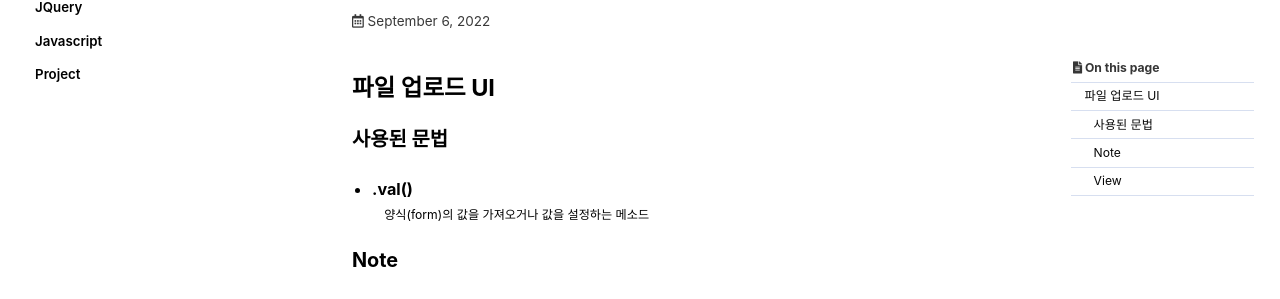
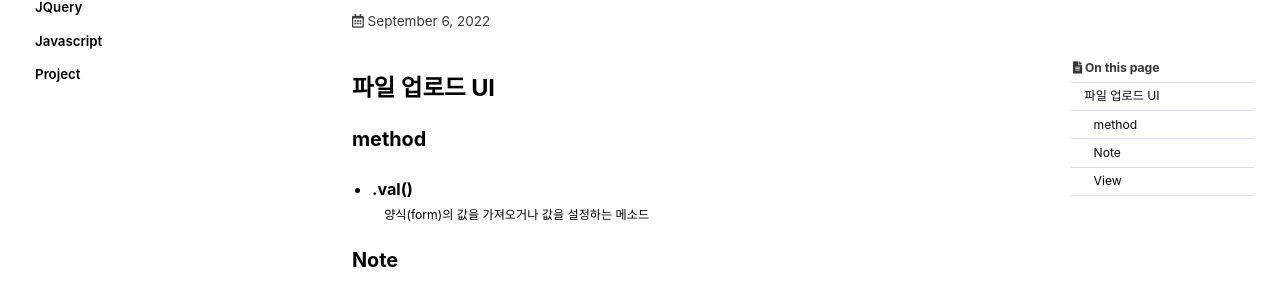
Before and after one commit to Chohyejin53/Chohyejin53.github.io, a Jekyll site: the page built from _posts/2022-09-06-categories-file_upload.md, in a window 1280 px wide and 900 px high. Shown: the part 176-475 px from the top of the window. Built offline with Jekyll 4.4.1, drawn with Linux system fonts in a browser that asks for light colours; cached includes are drawn as plain includes; some web fonts are replaced; comment, search, counter and statistics services are not loaded.

Commit message:
Update 2022-09-06-categories-file_upload.md

```diff
--- a/_posts/2022-09-06-categories-file_upload.md
+++ b/_posts/2022-09-06-categories-file_upload.md
@@ -18,7 +18,7 @@ last_modified_at: 2022-09-20
 
 ## 파일 업로드 UI
 
-### 사용된 문법
+### method
 - .val()
   : 양식(form)의 값을 가져오거나 값을 설정하는 메소드
 
```
